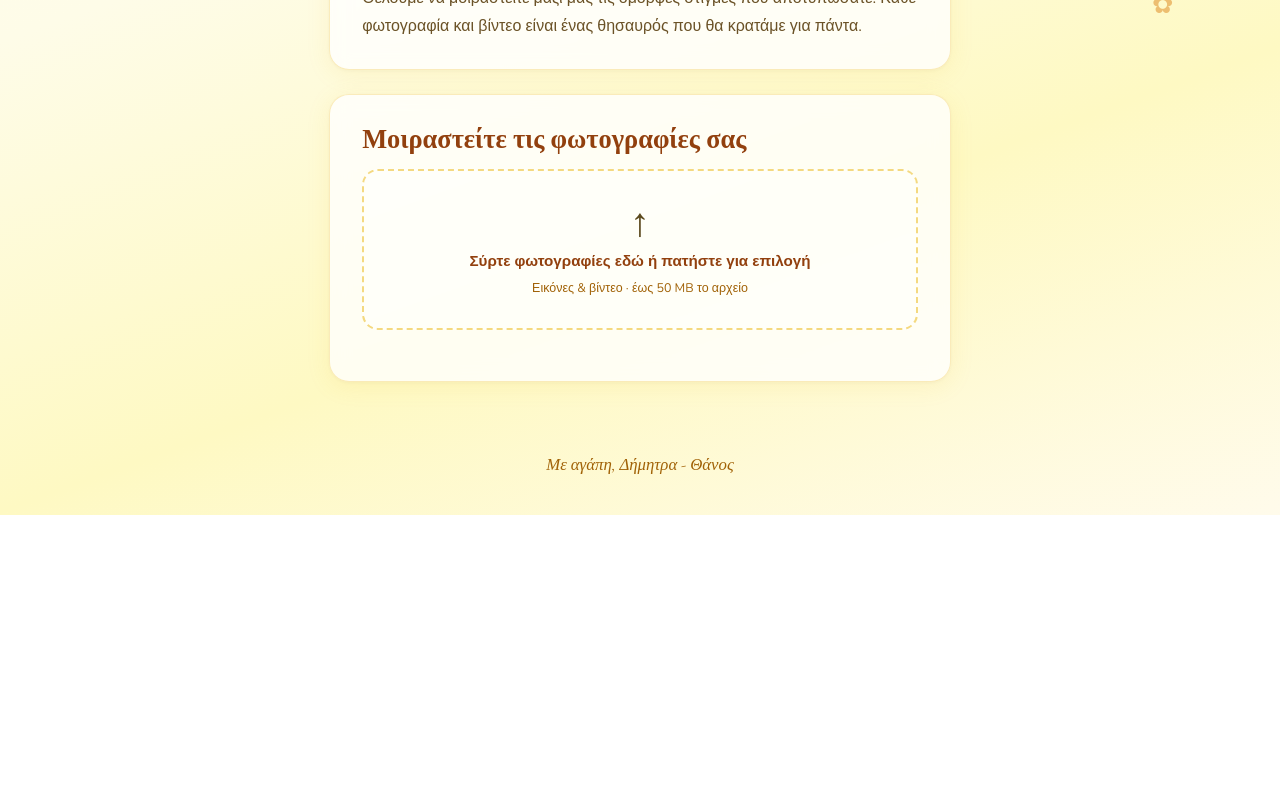
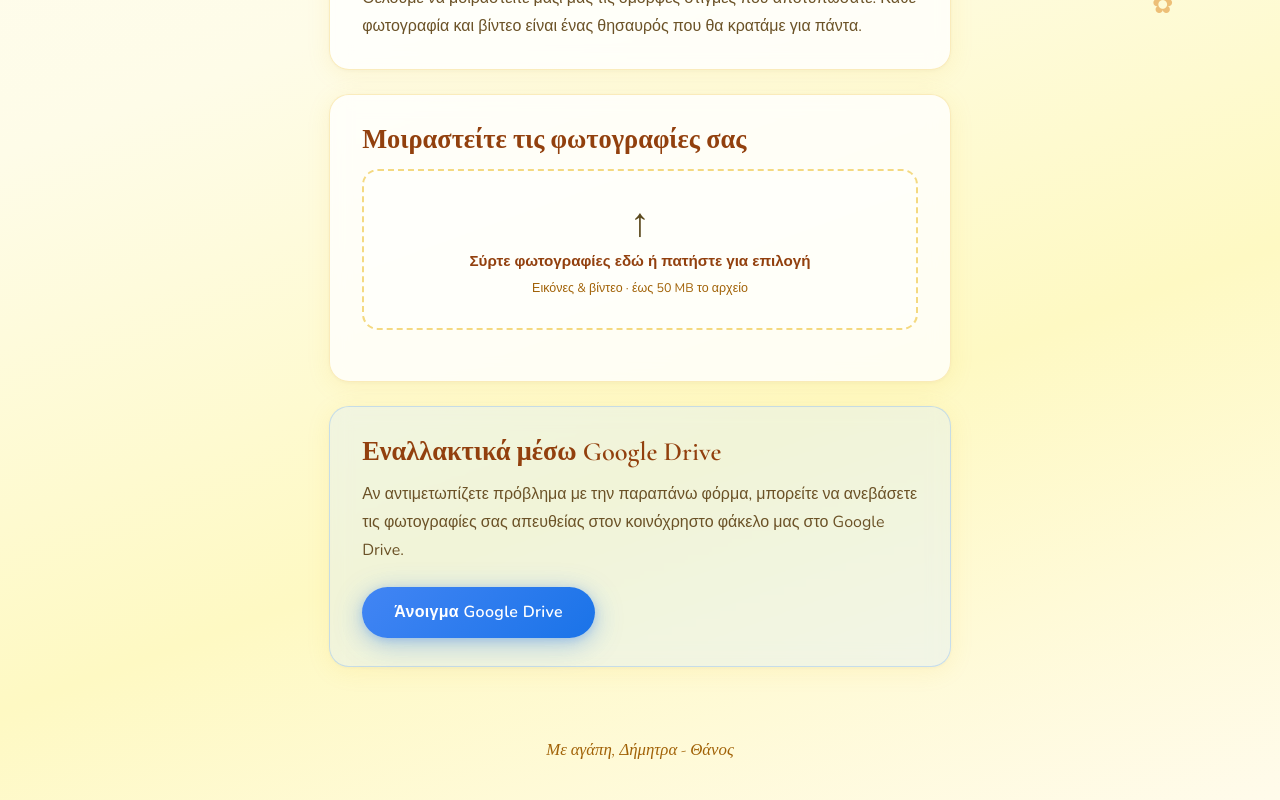
Before and after one commit to kostaspm/event-photos, a React (Vite) app: page / in a window 1280 px wide. Shown: the part 584-1384 px from the top of the page. Before the commit the page ends 1099 px from the top, so only its background shows below. Built offline with nearby package versions, Linux system fonts and the light colour scheme.

Commit message:
Added Rollback for google drive

```diff
--- a/src/LandingPage.css
+++ b/src/LandingPage.css
@@ -381,6 +381,23 @@
   cursor: default;
 }
 
+/* Google Drive fallback button */
+.lp-cta--drive {
+  background: linear-gradient(135deg, #4285f4, #1a73e8);
+  box-shadow: 0 6px 28px rgba(26, 115, 232, 0.35), 0 2px 8px rgba(66, 133, 244, 0.25);
+  text-decoration: none;
+}
+
+.lp-cta--drive:hover {
+  box-shadow: 0 10px 36px rgba(26, 115, 232, 0.45), 0 4px 12px rgba(66, 133, 244, 0.3);
+}
+
+/* Alternate-tint card */
+.lp-card--alt {
+  background: rgba(219, 234, 254, 0.35);
+  border-color: rgba(96, 165, 250, 0.3);
+}
+
 /* Secondary buttons */
 .lp-secondary-btn {
   display: inline-flex;
--- a/src/LandingPage.tsx
+++ b/src/LandingPage.tsx
@@ -5,6 +5,7 @@ import "./LandingPage.css";
 // ─── Configuration ────────────────────────────────────────────────────────────
 const BABY_NAME = "Μαρία Ειρήνη";
 const BAPTISM_DATE = "4 Ιουλίου 2026";
+const GOOGLE_DRIVE_URL = "https://drive.google.com/drive/folders/13z3R6ixXPvXIhaCYwUKhaZB5hxOu8JR_";
 const WELCOME_MESSAGE =
   "Είμαστε τόσο χαρούμενοι που είστε μαζί μας σε αυτή την ξεχωριστή μέρα! " +
   "Θέλουμε να μοιραστείτε μαζί μας τις όμορφες στιγμές που αποτυπώσατε. " +
@@ -331,6 +332,26 @@ export default function LandingPage() {
             )}
           </div>
         </motion.section>
+
+        {/* Google Drive fallback card */}
+        <motion.section className="lp-card lp-card--alt" variants={fadeUp} initial="hidden" animate="visible" custom={1.4}>
+          <h2 className="lp-card-title">Εναλλακτικά μέσω Google Drive</h2>
+          <p className="lp-card-text">
+            Αν αντιμετωπίζετε πρόβλημα με την παραπάνω φόρμα, μπορείτε να ανεβάσετε τις φωτογραφίες σας απευθείας στον κοινόχρηστο φάκελο μας στο Google Drive.
+          </p>
+          <div className="lp-actions">
+            <motion.a
+              href={GOOGLE_DRIVE_URL}
+              target="_blank"
+              rel="noopener noreferrer"
+              className="lp-cta lp-cta--drive"
+              whileHover={{ scale: 1.05 }}
+              whileTap={{ scale: 0.97 }}
+            >
+              Άνοιγμα Google Drive
+            </motion.a>
+          </div>
+        </motion.section>
       </main>
 
       {/* ── Footer ── */}
```
